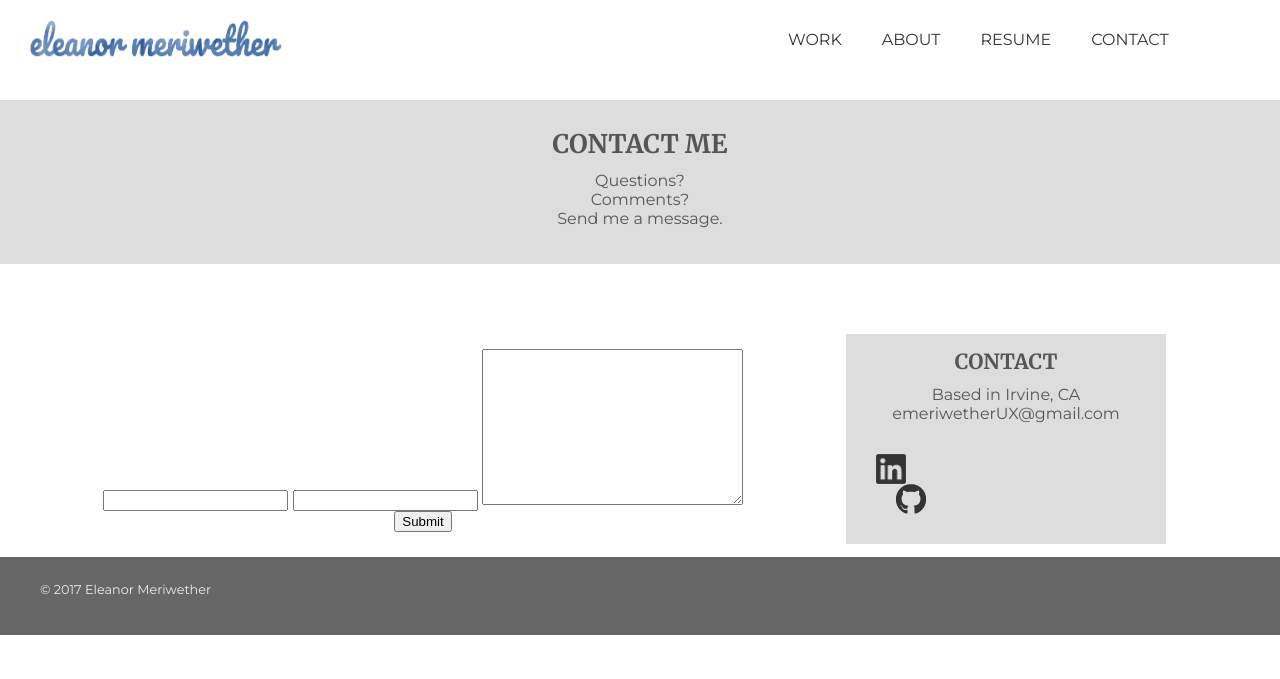
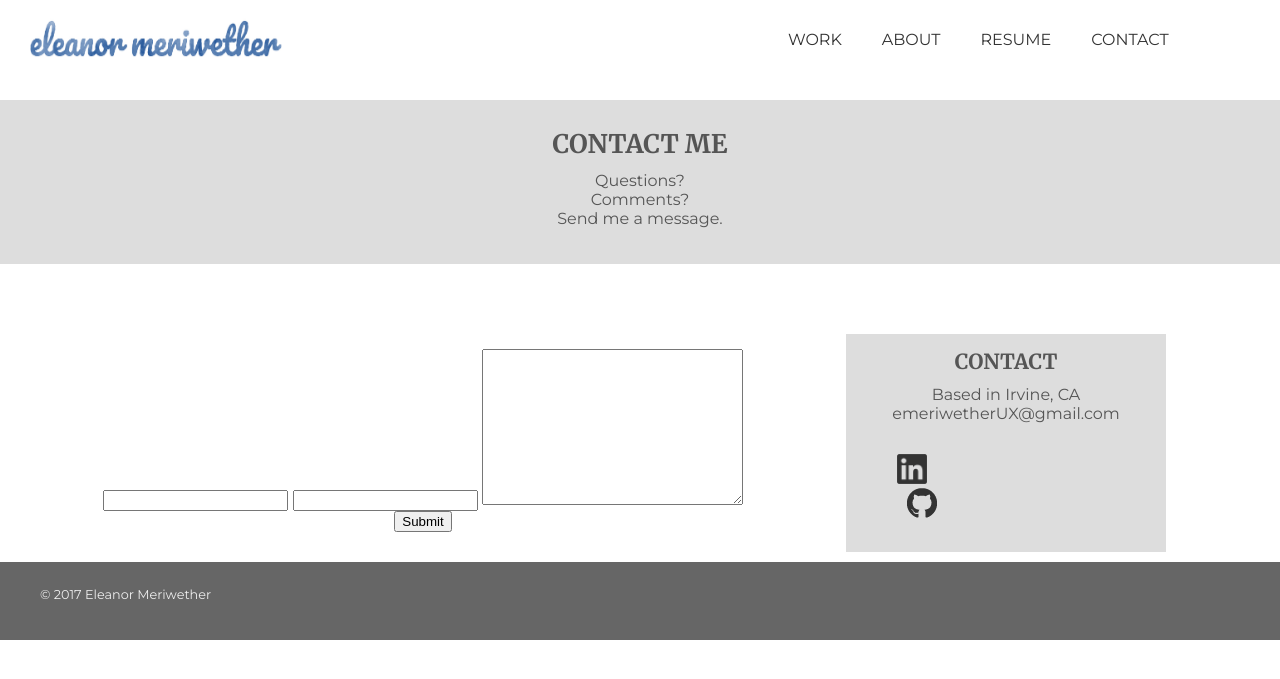
Before and after one commit to emeriwether/emeriwether.github.io, a Jekyll site: the page built from contact.html, in a window 1280 px wide. Shown: the top 679 px of the page. Built offline with Jekyll 4.4.1, drawn with Linux system fonts in a browser that asks for light colours; nearby versions of some CDN libraries.

Commit message:
adjsut spacing for SM in contact info

```diff
--- a/css/styles.css
+++ b/css/styles.css
@@ -143,7 +143,8 @@ section.contactInfo { margin-top: 60px; text-align: center; display: block; }
 section.contactInfo div { width: 25%; float: left; padding: 15px 15px; }
 section.contactInfo div:nth-child(1) { width: 60%; }
 section.contactInfo div:nth-child(2) { margin-left: 60px;  background-color: #ddd; }
-section.contactInfo div div img { width: 30px; height: 30px; display: inline-block; float: left;}
+section.contactInfo div div { display: inline-block; float: left; }
+section.contactInfo div div img { width: 30px; height: 30px; }
 section.contactInfo div div img:nth-child(2) { padding-left: 20px; }
 
 /*
```
